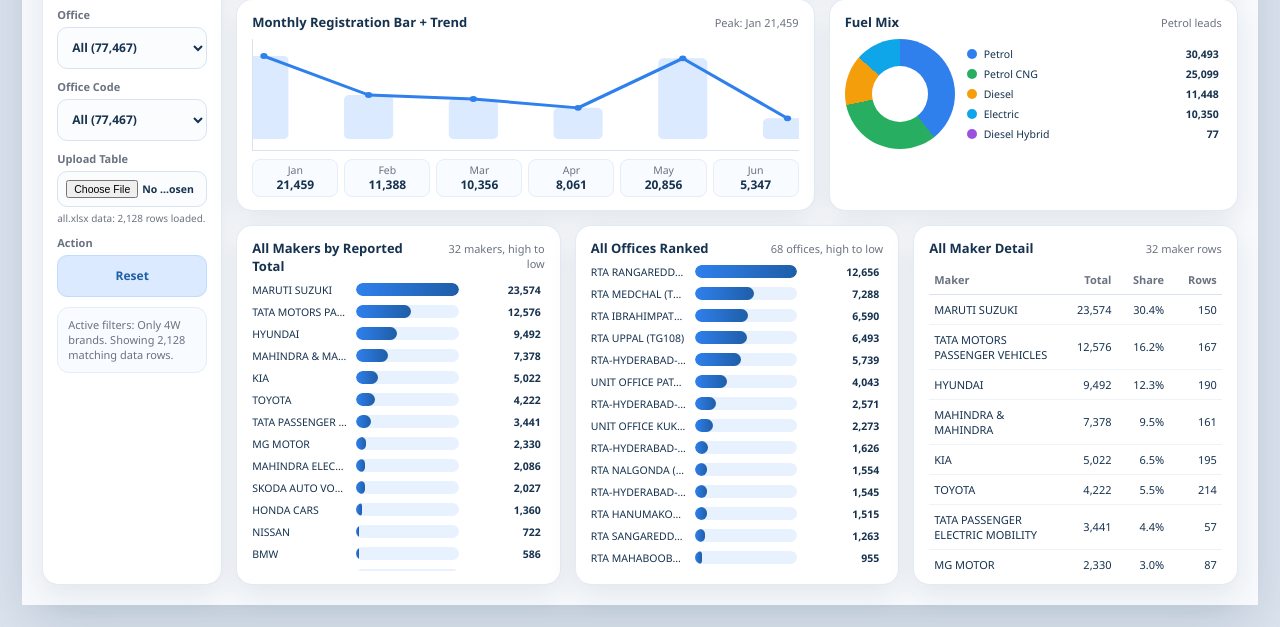
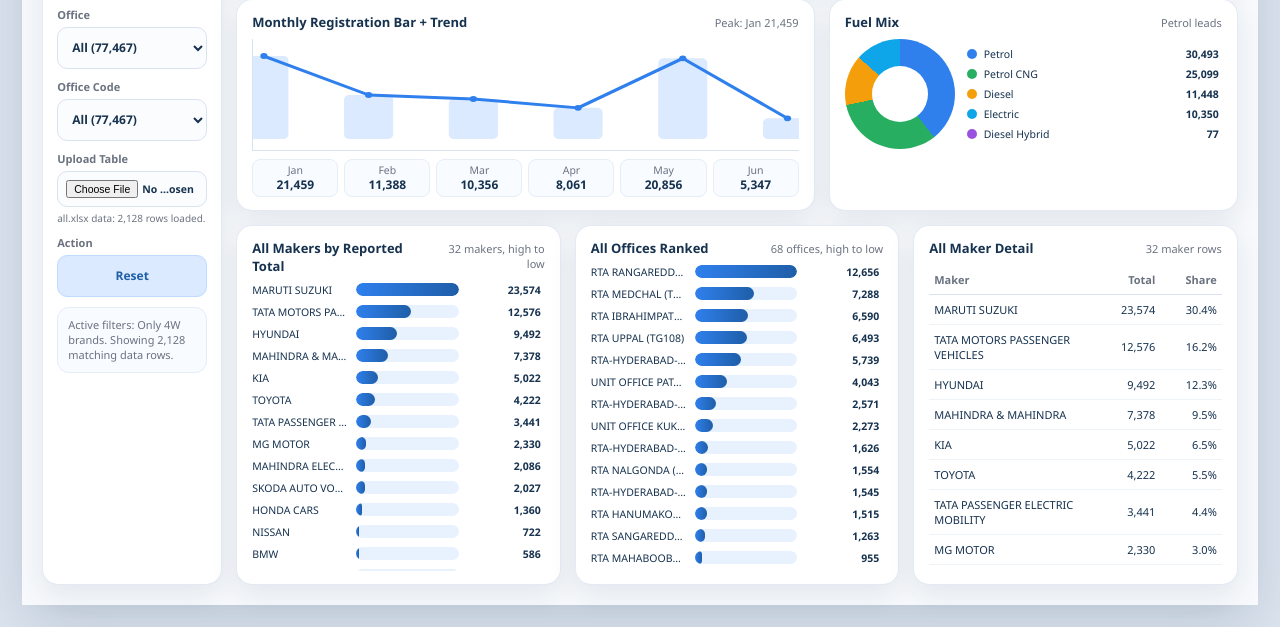
Before and after one commit to anilkumarchinku/cyepro-rta-dashboard-2026, a website: page outputs/telangana_analysis/PowerBI_Build_Pack/Dashboard_Single_Screen_Mockup.html in a window 1280 px wide. Shown: the part 285-912 px from the top of the page. Drawn offline with Linux system fonts and the light colour scheme.

Commit message:
Remove rows column from maker detail

```diff
--- a/outputs/telangana_analysis/PowerBI_Build_Pack/Dashboard_Single_Screen_Mockup.html
+++ b/outputs/telangana_analysis/PowerBI_Build_Pack/Dashboard_Single_Screen_Mockup.html
@@ -524,7 +524,7 @@
 
   th:first-child,
   td:first-child {
-    width: 46%;
+    width: 58%;
   }
 
   th {
@@ -948,7 +948,7 @@
       </div>
       <div class="table-wrap">
         <table>
-          <thead><tr><th>Maker</th><th>Total</th><th>Share</th><th>Rows</th></tr></thead>
+          <thead><tr><th>Maker</th><th>Total</th><th>Share</th></tr></thead>
           <tbody id="detailRows"></tbody>
         </table>
       </div>
@@ -1362,9 +1362,8 @@
       <td>${escapeHtml(displayName(item.label))}</td>
       <td>${fmt(item.total)}</td>
       <td>${pct(total ? item.total / total : 0)}</td>
-      <td>${fmt(item.rows)}</td>
     </tr>
-  `).join("") : '<tr><td colspan="4">No matching rows. Use Reset or change the filters.</td></tr>';
+  `).join("") : '<tr><td colspan="3">No matching rows. Use Reset or change the filters.</td></tr>';
 }
 
 function selectedLabel(selectId) {
```
Also changed, not shown: 1 other file.
